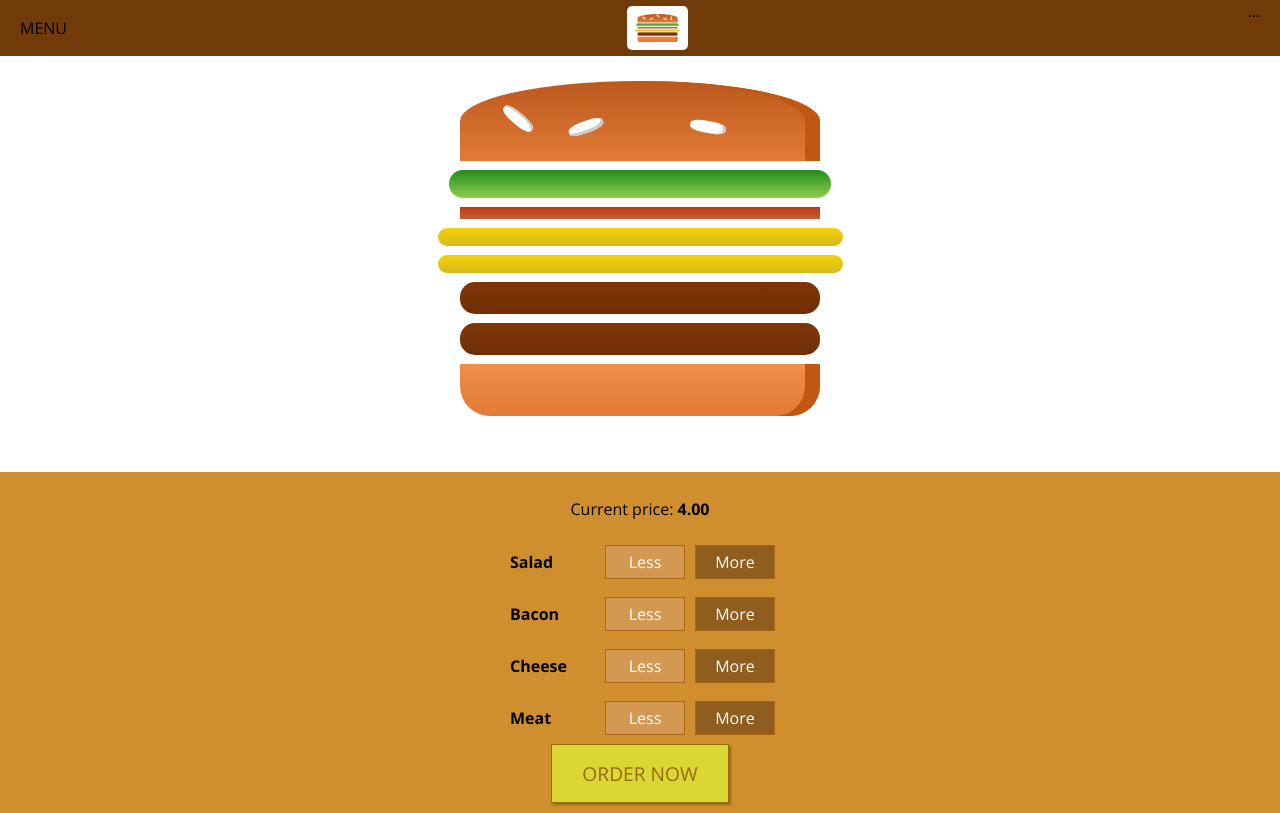
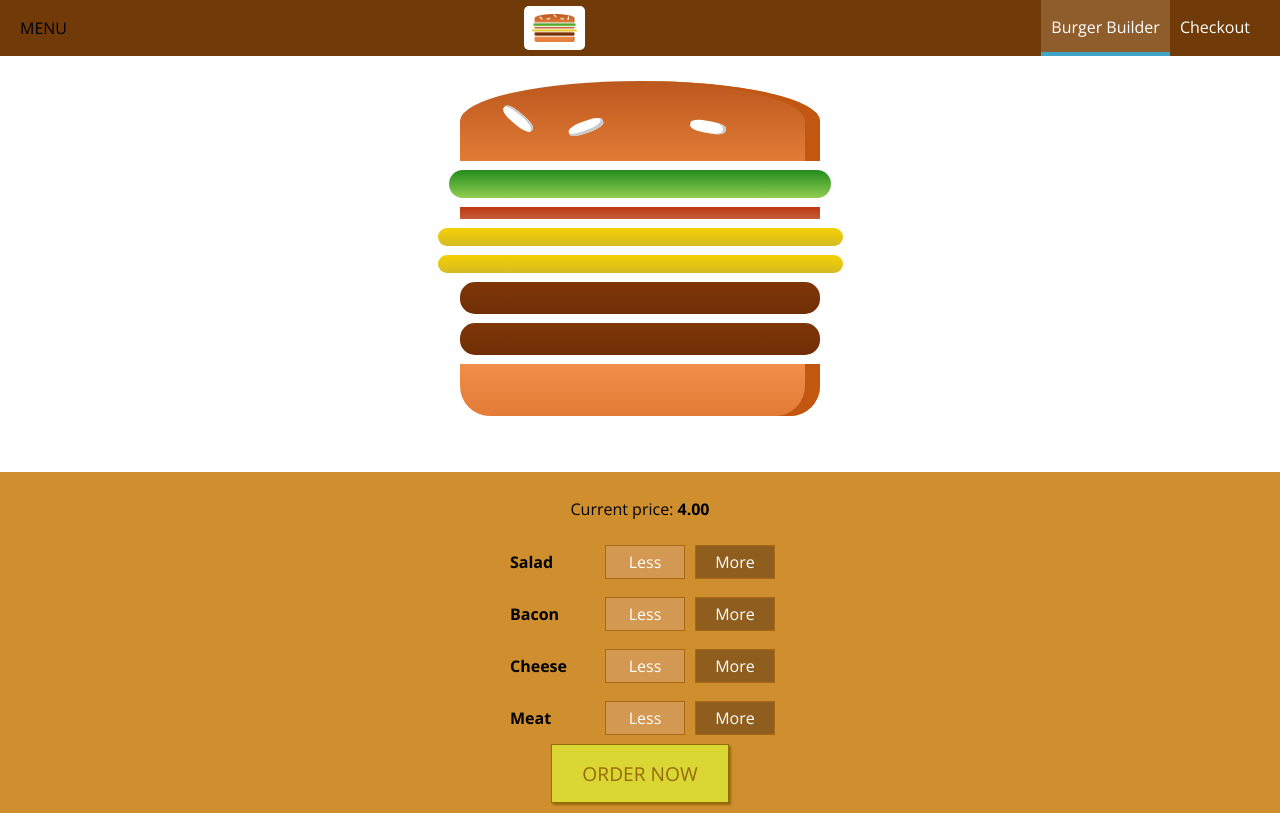
Before and after one commit to SergeyKosarchuk/burger-builder, a React (Create React App) app: page / in a window 1280 px wide. Built offline with nearby package versions, Linux system fonts and the light colour scheme.

Commit message:
Add Navigation Items component

```diff
--- /dev/null
+++ b/src/components/UI/Navigation/NavigationItems/NavigationItem/NavigationItem.js
@@ -0,0 +1,34 @@
+import React from 'react';
+import styled from 'styled-components';
+
+const NavigationItem = styled.li`
+    margin: 0;
+    box-sizing: border-box;
+    display: flex;
+    height: 100%;
+    align-items: center;
+    cursor: pointer;
+`;
+
+const A = styled.a`
+    color: white;
+    text-decoration: none;
+    height: 100%;
+    padding: 16px 10px;
+    border-bottom: 4px solid transparent;
+    box-sizing: border-box;
+    display: block;
+    color: white;
+    background-color: ${(props) => props.active ? '#8F5C2C' : ''};
+    border-bottom: ${(props) => props.active ? '4px solid #40A4C8' : ''};
+
+    :hover {
+        background-color: #8F5C2C;
+        border-bottom: 4px solid #40A4C8;
+    }
+`;
+
+
+export default function navigationItem ({children, link, active}) {
+    return <NavigationItem><A active={active} href={link}>{children}</A></NavigationItem>
+}
--- /dev/null
+++ b/src/components/UI/Navigation/NavigationItems/NavigationItems.js
@@ -0,0 +1,21 @@
+import React from 'react';
+import styled from 'styled-components';
+import NavigationItem from '../NavigationItems/NavigationItem/NavigationItem';
+
+const NavigationItems = styled.ul`
+    margin: 0;
+    padding: 0;
+    list-style: none;
+    display: flex;
+    align-items: center;
+    height: 100%;
+`;
+
+
+export default function navigationItems (props) {
+    return (
+    <NavigationItems>
+        <NavigationItem link="/" active>Burger Builder</NavigationItem>
+        <NavigationItem link="/">Checkout</NavigationItem>
+    </NavigationItems>)
+}
--- a/src/components/UI/Navigation/Toolbar/Toolbar.js
+++ b/src/components/UI/Navigation/Toolbar/Toolbar.js
@@ -1,6 +1,7 @@
 import React from 'react';
 import styled from 'styled-components';
 import Logo from '../../../Logo/Logo';
+import NavigationItems from '../NavigationItems/NavigationItems';
 
 const Toolbar = styled.header`
     height: 56px;
@@ -17,16 +18,12 @@ const Toolbar = styled.header`
     z-index:  90;
 `;
 
-const Nav = styled.nav`
-    height: 100%;
-`;
-
 export default function  toolbar (props) {
     return (
         <Toolbar>
             <div>MENU</div>
             <Logo>LOGO</Logo>
-            <Nav>...</Nav>
+            <NavigationItems>...</NavigationItems>
         </Toolbar>
     );
 }
```
